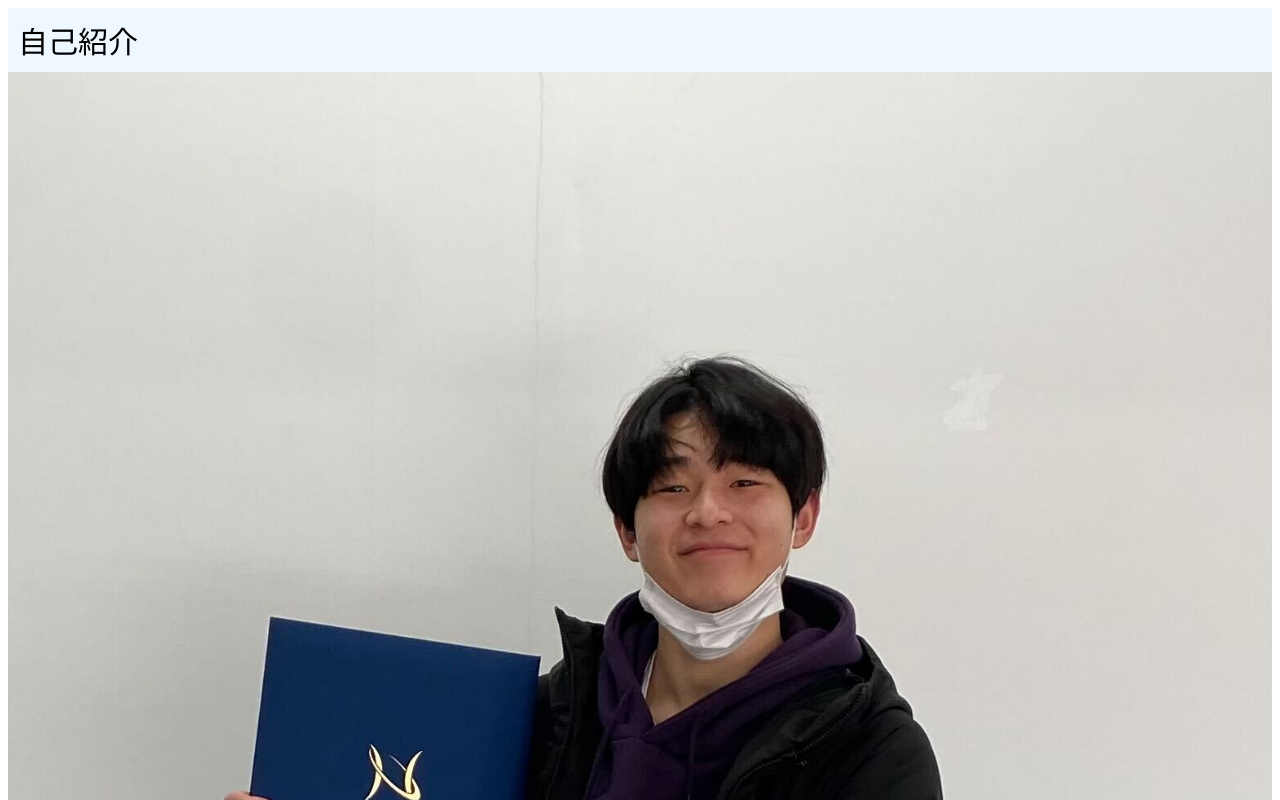
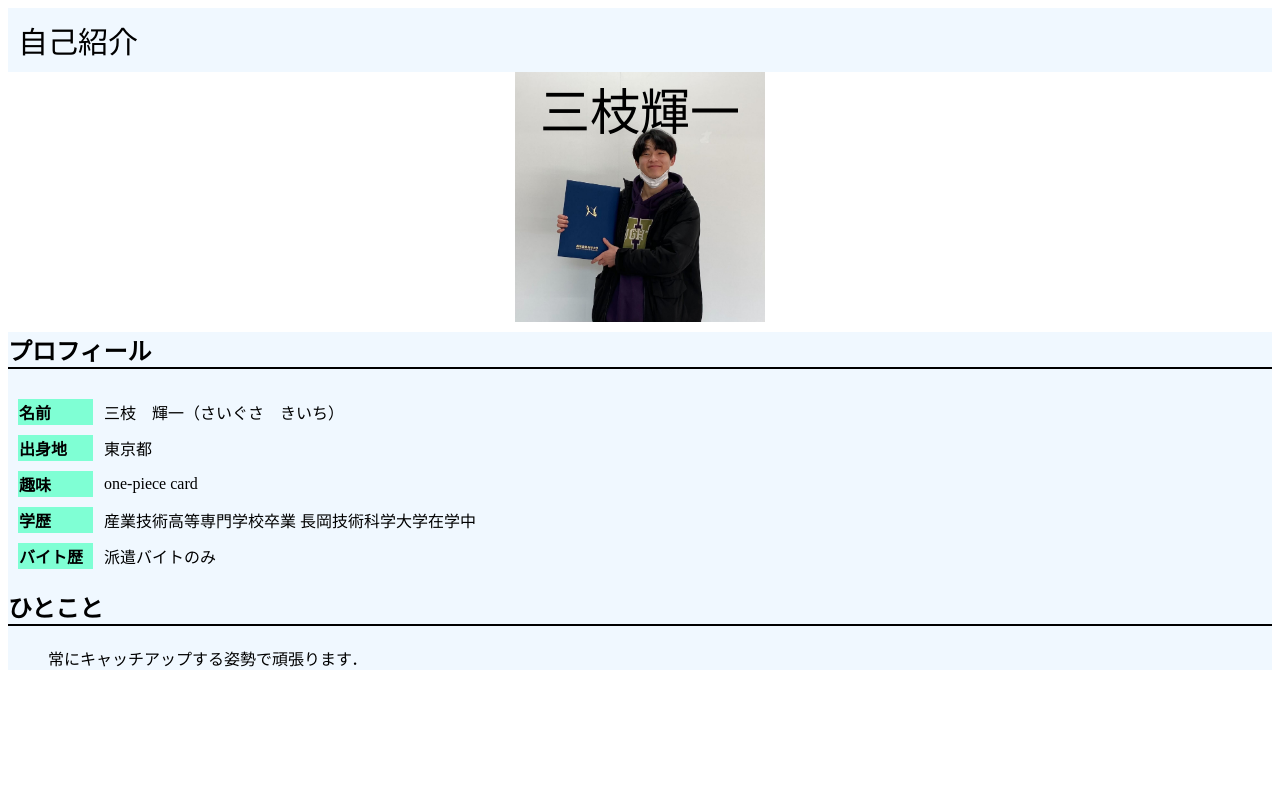
Before and after one commit to kSaigusa/jikoshoukai.gitohub.io, a plain HTML site: page index.html in a window 1280 px wide. Shown: the top 800 px of the page. Drawn offline with Linux system fonts and the light colour scheme.

Commit message:
Update stylesheet.css

```diff
--- a/stylesheet.css
+++ b/stylesheet.css
@@ -9,14 +9,37 @@
 .contents{
     background-color: aliceblue;
 }
+
 .copy-container{
-    text-align: center;
+    width: 250px;
+    height: 250px;
+    position: relative;
+    margin: 0 auto;
+}
+.copy-container p{
+    position: absolute;
+    top: 0;
+    left: 25px;
+    margin: 0;
+    font-size: 50px;
 }
 
 .profile h2{
     border-bottom: 2px solid black;
     margin-top: 10px;
 }
+
+.profile th{
+    padding-right: 10px;
+    text-align: left;
+    background-color: aquamarine;
+}
+
+.profile table{
+    border-collapse: separate;
+    border-spacing: 10px;
+}
+
 li{
     list-style: none;
 }
```
